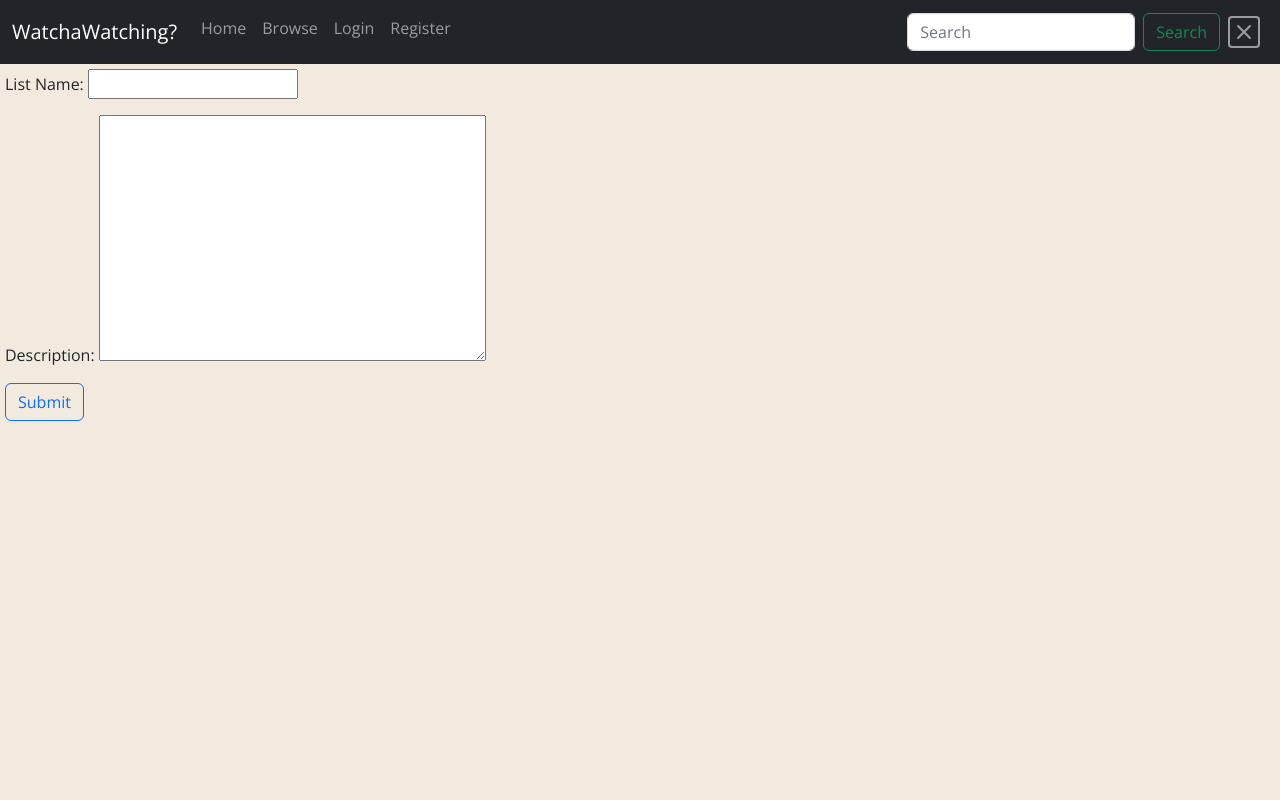
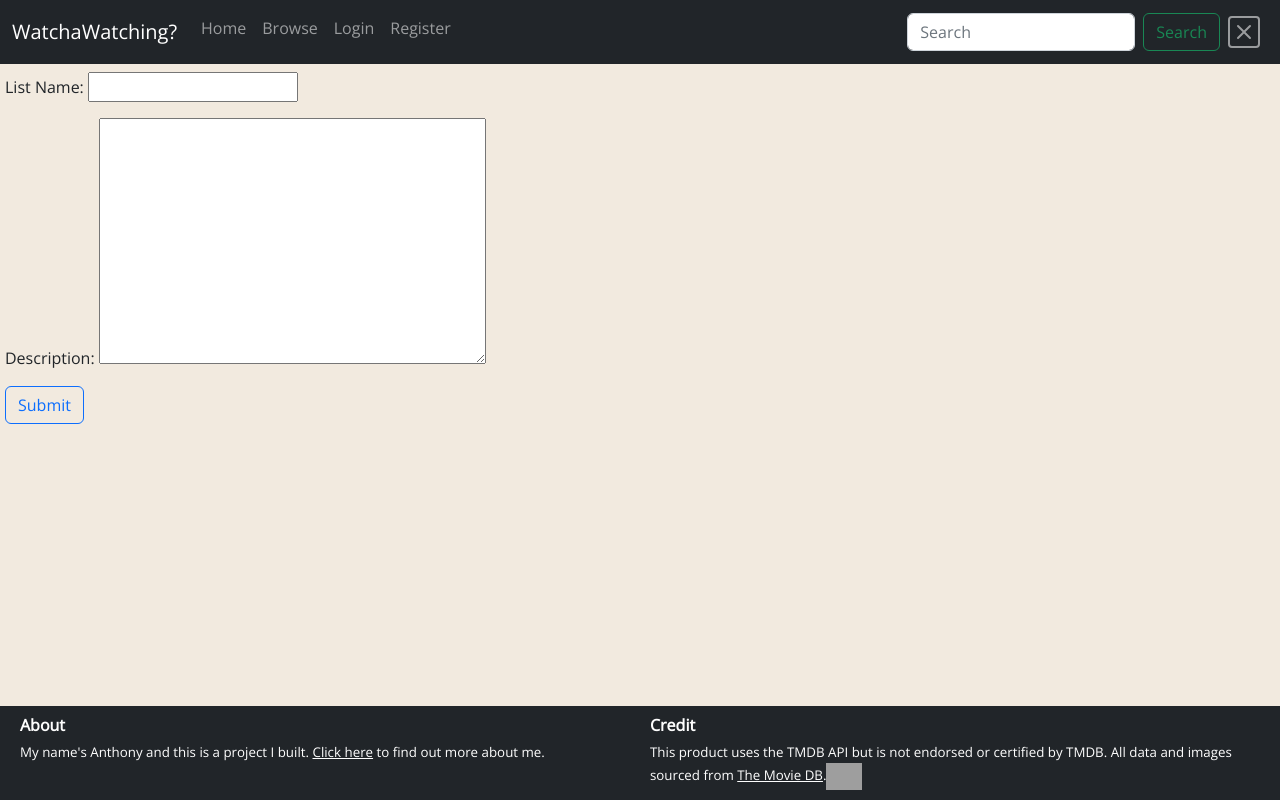
Before and after one commit to acpasnello/WhatchaWatching, a Django app: page /watching/list in a window 1280 px wide. Run offline with Django 4.2, Linux system fonts and the light colour scheme; grey boxes are pictures that could not be loaded.

Commit message:
Add footer and credit to TMDB for data and images.

```diff
--- a/FinalProject/templates/layout.html
+++ b/FinalProject/templates/layout.html
@@ -16,7 +16,7 @@
     <link href="https://fonts.googleapis.com/css2?family=Open+Sans&display=swap" rel="stylesheet">
   </head>
   <body>
-    <nav class="navbar navbar-dark navbar-expand-sm bg-dark">
+    <nav class="navbar navbar-dark navbar-expand-sm fixed-top bg-dark">
       <div class="container-fluid">
         <a class="navbar-brand" href="{% url 'index' %}">
           {% if user.is_authenticated %}
@@ -71,8 +71,16 @@
       {% block body %}
       {% endblock %}
     </div>
-    <footer>
-
+    <footer class="Footer">
+      <div class="footerSection">
+        <h6>About</h6>
+        My name's Anthony and this is a project I built.
+        <a href="https://www.anthonypasnello.com">Click here</a> to find out more about me.
+      </div>
+      <div class="footerSection">
+        <h6>Credit</h6>
+        This product uses the TMDB API but is not endorsed or certified by TMDB. All data and images sourced from <a href="https://www.themoviedb.org">The Movie DB</a>.<span><a href="https://www.themoviedb.org"><img src="https://www.themoviedb.org/assets/2/v4/logos/v2/blue_square_2-d537fb228cf3ded904ef09b136fe3fec72548ebc1fea3fbbd1ad9e36364db38b.svg" id="TMDBlogo"></a></span>
+      </div>
     </footer>
     <script src="https://cdn.jsdelivr.net/npm/bootstrap@5.2.2/dist/js/bootstrap.bundle.min.js" integrity="sha384-OERcA2EqjJCMA+/3y+gxIOqMEjwtxJY7qPCqsdltbNJuaOe923+mo//f6V8Qbsw3" crossorigin="anonymous"></script>
     <!-- <script src="https://unpkg.com/react@18/umd/react.development.js" crossorigin></script>
--- a/watching/static/watching/styles.css
+++ b/watching/static/watching/styles.css
@@ -9,6 +9,7 @@ body {
 }
 .bodyblock {
   padding: 5px;
+  padding-top: 4.5em;
   background-color: #e9dbc997;
   flex-basis: 100%;
 }
@@ -281,3 +282,33 @@ body {
 #loginprompt {
   border-bottom: 1px solid rgb(33, 37, 41);
 }
+
+.Footer {
+  background-color: rgb(33, 37, 41);
+  color: #fefefe;
+  padding: 10px 10px;
+  display: flex;
+  flex-direction: row;
+}
+
+#TMDBlogo {
+  max-height: 2em;
+  max-width: 100px;
+}
+
+.footerSection {
+  width: 50%;
+  padding: 0 10px;
+  font-size: smaller;
+}
+
+.footerSection h6 {
+  font-weight: 700;
+}
+.footerSection a {
+  color: #fefefe;
+}
+
+.footerSection a:hover {
+  color: #198754;
+}
```
Also changed, not shown: 1 other file.
